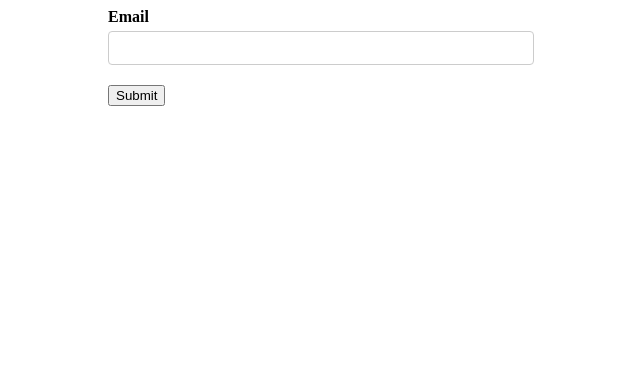
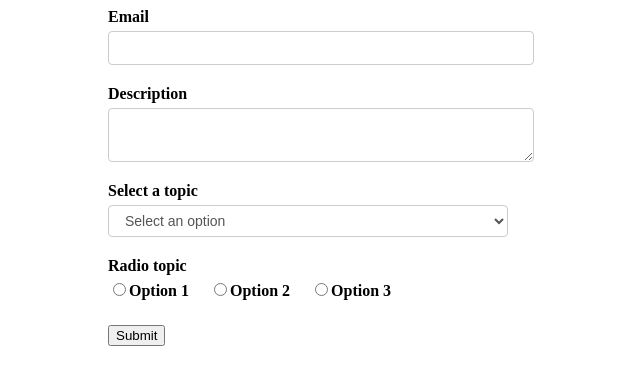
Before and after one commit to mgzawlinnaing/Reusable-formik-components, a React (Vite) app: page / in a window 1280 px wide. Shown: the top 384 px of the page, without its empty margins (319-959 px from the left). Built offline with nearby package versions, Linux system fonts and the light colour scheme.

Commit message:
feat: textarea, select and radio button

```diff
--- a/src/components/FormikContainer.jsx
+++ b/src/components/FormikContainer.jsx
@@ -3,12 +3,54 @@ import * as Yup from "yup";
 import FormikControl from "./FormikControl";
 
 const FormikContainer = () => {
+  const dropdownOptions = [
+    {
+      key: "Select an option",
+      value: "",
+    },
+    {
+      key: "Option 1",
+      value: "option1",
+    },
+    {
+      key: "Option 2",
+      value: "option2",
+    },
+    {
+      key: "Option 3",
+      value: "option3",
+    },
+  ];
+
+  const radioOptions = [
+    {
+      key: "Option 1",
+      value: "radioOption1",
+    },
+    {
+      key: "Option 2",
+      value: "radioOption2",
+    },
+    {
+      key: "Option 3",
+      value: "radioOption3",
+    },
+  ];
+
   const initialValues = {
     email: "",
+    description: "",
+    selectOption: "",
+    radioOption: "",
   };
 
   const validationSchema = Yup.object({
     email: Yup.string().required("Email is required!"),
+    description: Yup.string().required("Description is required!"),
+    selectOption: Yup.string().required("Please select an option!"),
+    radioOption: Yup.string().required(
+      "Please at least choose a radio button!"
+    ),
   });
 
   const onSubmit = (values) => console.log("Form data:", values);
@@ -26,6 +68,25 @@ const FormikContainer = () => {
             label="Email"
             name="email"
           />
+
+          <FormikControl
+            control="textarea"
+            label="Description"
+            name="description"
+          />
+
+          <FormikControl
+            control="select"
+            label="Select a topic"
+            name="selectOption"
+            options={dropdownOptions}
+          />
+          <FormikControl
+            control="radio"
+            label="Radio topic"
+            name="radioOption"
+            options={radioOptions}
+          />
           <button type="submit">Submit</button>
         </Form>
       )}
--- a/src/components/FormikControl.jsx
+++ b/src/components/FormikControl.jsx
@@ -1,4 +1,7 @@
 import Input from "./form-components/Input";
+import RadioButton from "./form-components/RadioButton";
+import Select from "./form-components/Select";
+import TextArea from "./form-components/TextArea";
 
 const FormikControl = (props) => {
   const { control, ...rest } = props;
@@ -7,11 +10,11 @@ const FormikControl = (props) => {
     case "input":
       return <Input {...rest} />;
     case "textarea":
-
+      return <TextArea {...rest} />;
     case "select":
-
+      return <Select {...rest} />;
     case "radio":
-
+      return <RadioButton {...rest} />;
     case "checkbox":
 
     case "date":
--- /dev/null
+++ b/src/components/form-components/RadioButton.jsx
@@ -0,0 +1,32 @@
+import { ErrorMessage, Field } from "formik";
+import ErrorText from "../ErrorText";
+import { Fragment } from "react";
+
+const RadioButton = (props) => {
+  const { label, name, options, ...rest } = props;
+  return (
+    <div className="form-control">
+      <label>{label}</label>
+      <Field name={name} {...rest}>
+        {({ field }) => {
+          console.log("Field:", field);
+          return options.map((option) => (
+            <Fragment key={option.key}>
+              <input
+                type="radio"
+                id={option.value}
+                {...field}
+                value={option.value}
+                checked={field.value === option.value}
+              />
+              <label htmlFor={option.value}>{option.key}</label>
+            </Fragment>
+          ));
+        }}
+      </Field>
+      <ErrorMessage name={name} component={ErrorText} />
+    </div>
+  );
+};
+
+export default RadioButton;
--- /dev/null
+++ b/src/components/form-components/Select.jsx
@@ -0,0 +1,30 @@
+import { ErrorMessage, Field } from "formik";
+import ErrorText from "../ErrorText";
+
+const Select = (props) => {
+  const { label, name, options, ...rest } = props;
+  return (
+    <div className="form-control">
+      <label htmlFor={name}>{label}</label>
+      <Field as="select" id={name} name={name} {...rest}>
+        {options.map((option, index) => (
+          <option key={index} value={option.value}>
+            {option.key}
+          </option>
+        ))}
+      </Field>
+      <ErrorMessage name={name} component={ErrorText} />
+    </div>
+  );
+};
+
+export default Select;
+
+/*
+props
+
+- control = `select`
+  label = `Select a topic`
+  name = `selectOption`
+  options = [{key, value}]
+*/
--- /dev/null
+++ b/src/components/form-components/TextArea.jsx
@@ -0,0 +1,15 @@
+import { ErrorMessage, Field } from "formik";
+import ErrorText from "../ErrorText";
+
+const TextArea = (props) => {
+  const { label, name, ...rest } = props;
+  return (
+    <div className="form-control">
+      <label htmlFor={name}>{label}</label>
+      <Field as="textarea" id={name} name={name} {...rest} />
+      <ErrorMessage name={name} component={ErrorText} />
+    </div>
+  );
+};
+
+export default TextArea;
```
